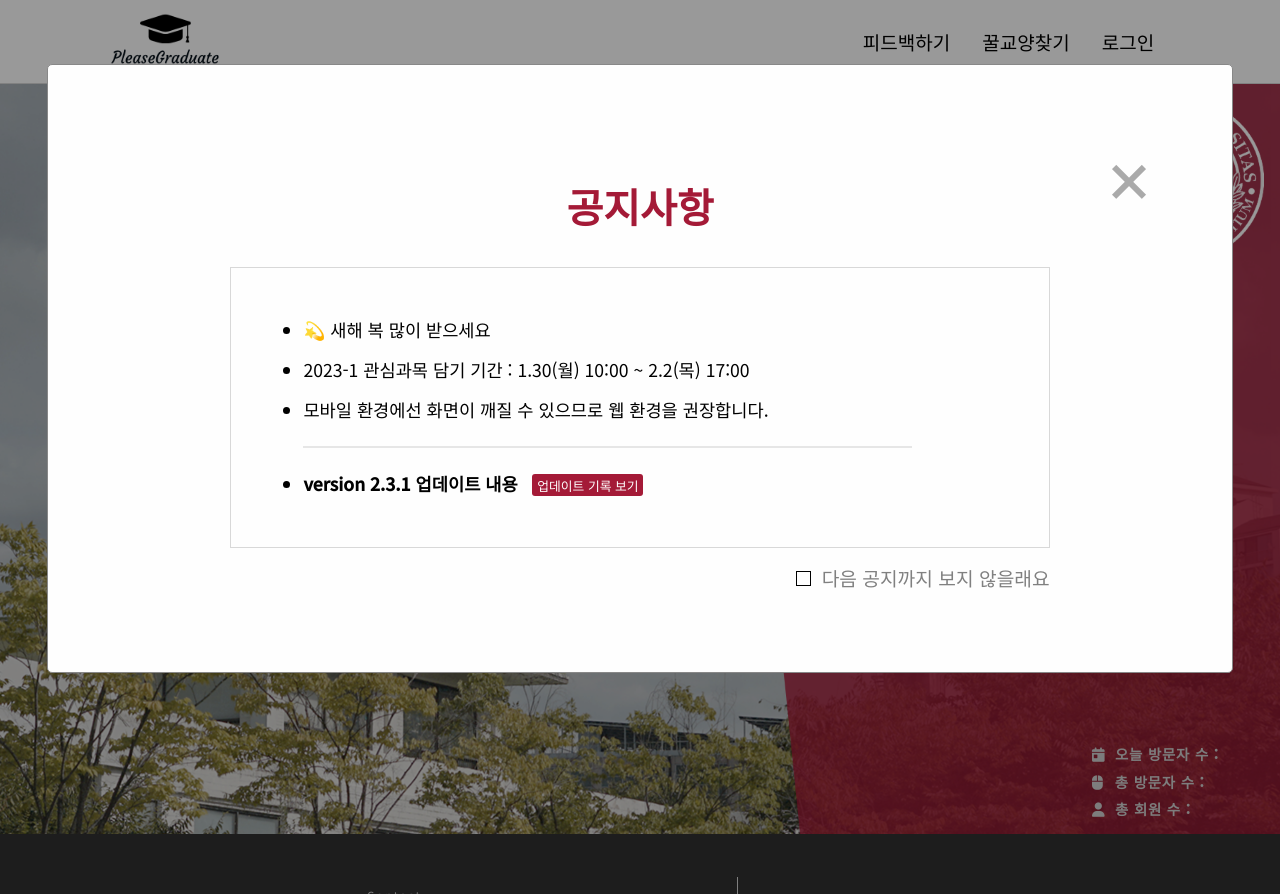
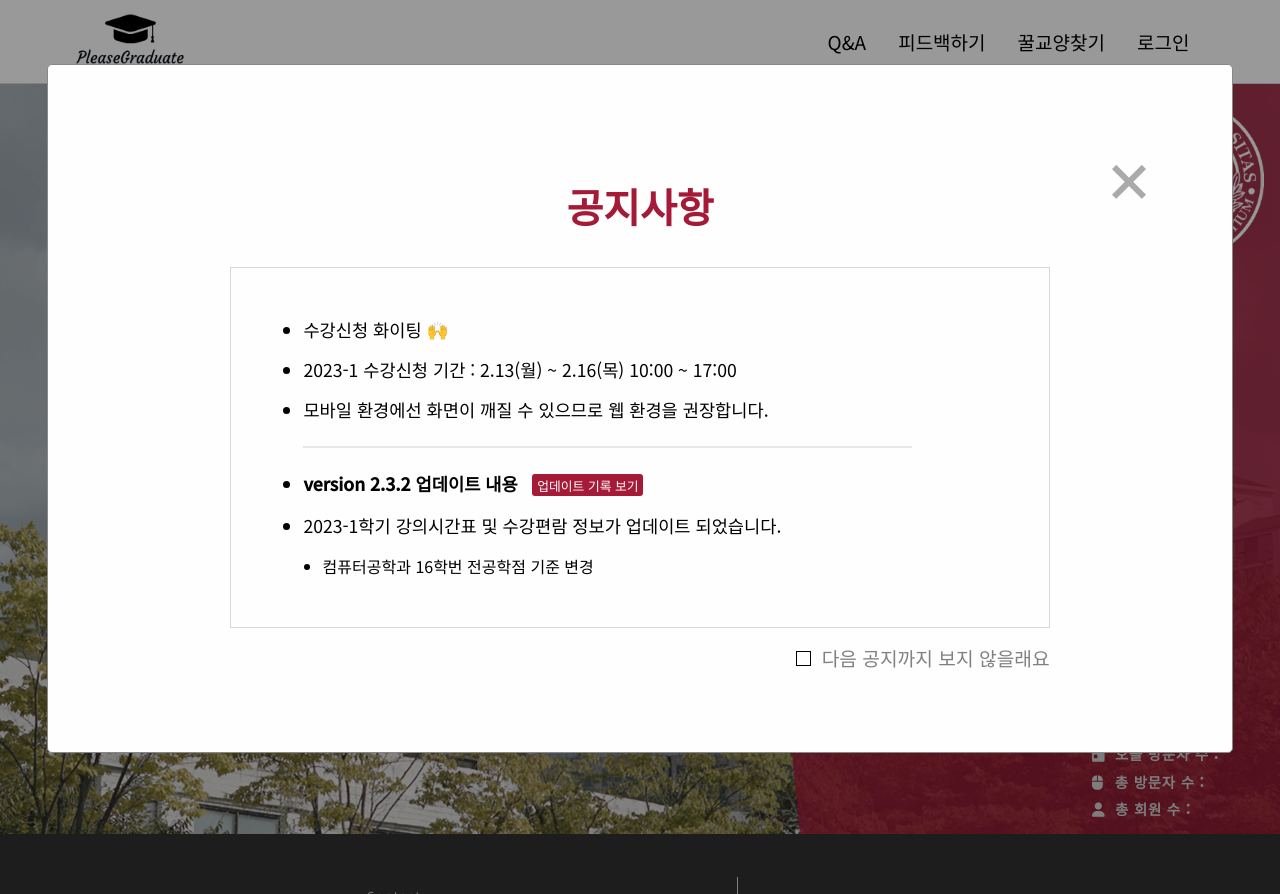
Before and after one commit to hanjo8813/PleaseGraduate, a Django app: template app/templates/head.html in a window 1280 px wide. Run offline with Django 3.2, Linux system fonts and the light colour scheme; the template is opened without the code that fills it, so the values that code supplies are empty; some libraries are stand-ins or nearby versions.

Commit message:
feat: v2.3.2 공지/쿠키 수정 (#94)

```diff
--- a/app/templates/agree.html
+++ b/app/templates/agree.html
@@ -36,11 +36,11 @@
                 </p>
                 <p>4. <b>연계·융합전공</b> 기준은 연선-15학점, 연필-24학점 / 주전공 전필-15학점, 전선-24학점으로 설정되어 있습니다.</p>
                 <p>5. 복수/연계 <b>부전공</b>에 대한 기준은 설정되어 있지 않습니다. 이를 유의하시기 바랍니다.</p>
-                <p>6. 추천 과목 정보는 2022-1, 2022-2학기 정보로, 최신 기준으로 제공됩니다. (ex. 과거엔 서양철학이 2학점이였다면 현재는 3학점으로 변경됨)</p>
-                <p>7. 검사 기준은 최신버전 수강편람(2022.08.10)을 반영하여 설정되었으며, 수강편람은 매년 개편되므로 자신이 알고 있는 구버전 수강편람과 다를 수 있습니다.</p>
+                <p>6. 추천 과목 정보는 2022-2, 2023-1학기 정보로, 최신 기준으로 제공됩니다. (ex. 과거엔 서양철학이 2학점이였다면 현재는 3학점으로 변경됨)</p>
+                <p>7. 검사 기준은 최신버전 수강편람(2023.02.04)을 반영하여 설정되었으며, 수강편람은 매년 개편되므로 자신이 알고 있는 구버전 수강편람과 다를 수 있습니다.</p>
                 <p style="margin-left:1rem; font-size:0.85rem;">- 세종대학교 교과과정 참고 링크 : &nbsp;&nbsp;
                     <a class="link_site" target="_blank"
-                        href="http://board.sejong.ac.kr/boardview.do?pkid=156096&currentPage=1&searchField=ALL&siteGubun=19&menuGubun=1&bbsConfigFK=335">
+                        href="http://board.sejong.ac.kr/boardview.do?pkid=160129&currentPage=1&searchField=ALL&siteGubun=19&menuGubun=1&bbsConfigFK=335">
                         수강편람</a>
                     &nbsp;&nbsp;
                     <a class="link_site" target="_blank"
--- a/app/templates/head.html
+++ b/app/templates/head.html
@@ -47,13 +47,17 @@
             </div>
             <div class='popup_box'>
                 <ul>
-                    <li>💫 새해 복 많이 받으세요</li>
-                    <li>2023-1 관심과목 담기 기간 : 1.30(월) 10:00 ~ 2.2(목) 17:00</li>
+                    <li>수강신청 화이팅 🙌</li>
+                    <li>2023-1 수강신청 기간 : 2.13(월) ~ 2.16(목) 10:00 ~ 17:00</li>
                     <li>모바일 환경에선 화면이 깨질 수 있으므로 웹 환경을 권장합니다.</li>
                     <hr style='border: 0.001px solid rgb(230, 230, 230); margin:1rem 0 1rem 0; width:85%'>
                     <li>
-                        <b>version 2.3.1 업데이트 내용</b>&nbsp;&nbsp;
+                        <b>version 2.3.2 업데이트 내용</b>&nbsp;&nbsp;
                         <a class="link_site" target="_blank" href="https://github.com/hanjo8813/PleaseGraduate/blob/master/dev_record.md">업데이트 기록 보기</a>
+                    </li>
+                    <li>2023-1학기 강의시간표 및 수강편람 정보가 업데이트 되었습니다.</li>
+                    <li style="margin-left:1.2rem; font-size:1rem;">
+                        컴퓨터공학과 16학번 전공학점 기준 변경
                     </li>
                 </ul>
             </div>
@@ -102,7 +106,7 @@
     */
 
     // 쿠키 여부에 따라 모달창 렌더링
-    var unlook_cookie = document.cookie.match('(^|;) ?' + 'is_unlook_0821' + '=([^;]*)(;|$)');
+    var unlook_cookie = document.cookie.match('(^|;) ?' + 'is_unlook_0212' + '=([^;]*)(;|$)');
     if (unlook_cookie == null) {
         document.getElementById('myModal').style.display = 'block';
     }
@@ -116,7 +120,7 @@
             if (chk.checked) {
                 var date = new Date();
                 date.setTime(date.getTime() + 60 * 24 * 60 * 60 * 1000);
-                document.cookie = 'is_unlook_0821' + '=' + 'unlook' + ';expires=' + date.toUTCString() + ';path=/';
+                document.cookie = 'is_unlook_0212' + '=' + 'unlook' + ';expires=' + date.toUTCString() + ';path=/';
             }
         }
     }
--- a/app/templates/login.html
+++ b/app/templates/login.html
@@ -9,7 +9,7 @@
             <i class="fas fa-graduation-cap"></i>
         </div>
         <div class="big_title">Please Graduate에 오신걸 환영합니다</div>
-        <div class="small_title">version 2.3.1</div>
+        <div class="small_title">version 2.3.2</div>
     </div>
 </div>
 
--- a/app/templates/reference.html
+++ b/app/templates/reference.html
@@ -51,6 +51,10 @@
                 {% load static %}
                 <a href="/"><img src="{% static 'img/logo.png' %}"></a>
             </div> -->
+
+            <li>
+                <a href='https://hanjo.notion.site/438e8f9a47c24cc4b268c8b8fb6349a1' target="_blank">Q&A</a>
+            </li>
 
             <li>
                 <a href='https://forms.gle/f2vUqVg9wQFneBLf7' target="_blank">피드백하기</a>
@@ -148,12 +152,12 @@
                         </p>
                         <p>2. <b>연계·융합전공</b> 기준은 연선-15학점, 연필-24학점 / 주전공 전필-15학점, 전선-24학점으로 설정되어 있습니다.</p>
                         <p>3. 복수/연계 <b>부전공</b>에 대한 기준은 설정되지 않았습니다. 이를 유의하시기 바랍니다.</p>
-                        <p>4. 추천 과목 정보는 2022-1, 2022-2학기 정보로, 최신 기준으로 제공됩니다. (ex. 과거엔 서양철학이 2학점이였다면 현재는 3학점으로 변경됨)</p>
-                        <p>5. 검사 기준은 최신버전 수강편람(2022.08.10)을 반영하여 설정되었으며, 수강편람은 매년 개편되므로 자신이 알고 있는 구버전 수강편람과 다를 수 있습니다.
+                        <p>4. 추천 과목 정보는 2022-2, 2023-1학기 정보로, 최신 기준으로 제공됩니다. (ex. 과거엔 서양철학이 2학점이였다면 현재는 3학점으로 변경됨)</p>
+                        <p>5. 검사 기준은 최신버전 수강편람(2023.02.04)을 반영하여 설정되었으며, 수강편람은 매년 개편되므로 자신이 알고 있는 구버전 수강편람과 다를 수 있습니다.
                         </p>
                         <p style="margin-left:1rem; font-size:0.85rem;">- 세종대학교 교과과정 참고 링크 : &nbsp;&nbsp;
                             <a class="link_site" target="_blank"
-                            href="http://board.sejong.ac.kr/boardview.do?pkid=156096&currentPage=1&searchField=ALL&siteGubun=19&menuGubun=1&bbsConfigFK=335">
+                            href="http://board.sejong.ac.kr/boardview.do?pkid=160129&currentPage=1&searchField=ALL&siteGubun=19&menuGubun=1&bbsConfigFK=335">
                             수강편람</a>
                             &nbsp;&nbsp;
                             <a class="link_site" target="_blank"
--- a/project/urls.py
+++ b/project/urls.py
@@ -20,8 +20,6 @@ from django.conf import settings
 from app import views
 
 urlpatterns = [
-    path('admin/', admin.site.urls),
-
     # 페이지 렌더링
     path('', views.r_head),
     path('statistics/', views.r_statistics),
```
Also changed, not shown: app/templates/mypage.html (+7 -6 lines), app/views/admin.py (+1 -16 lines).
